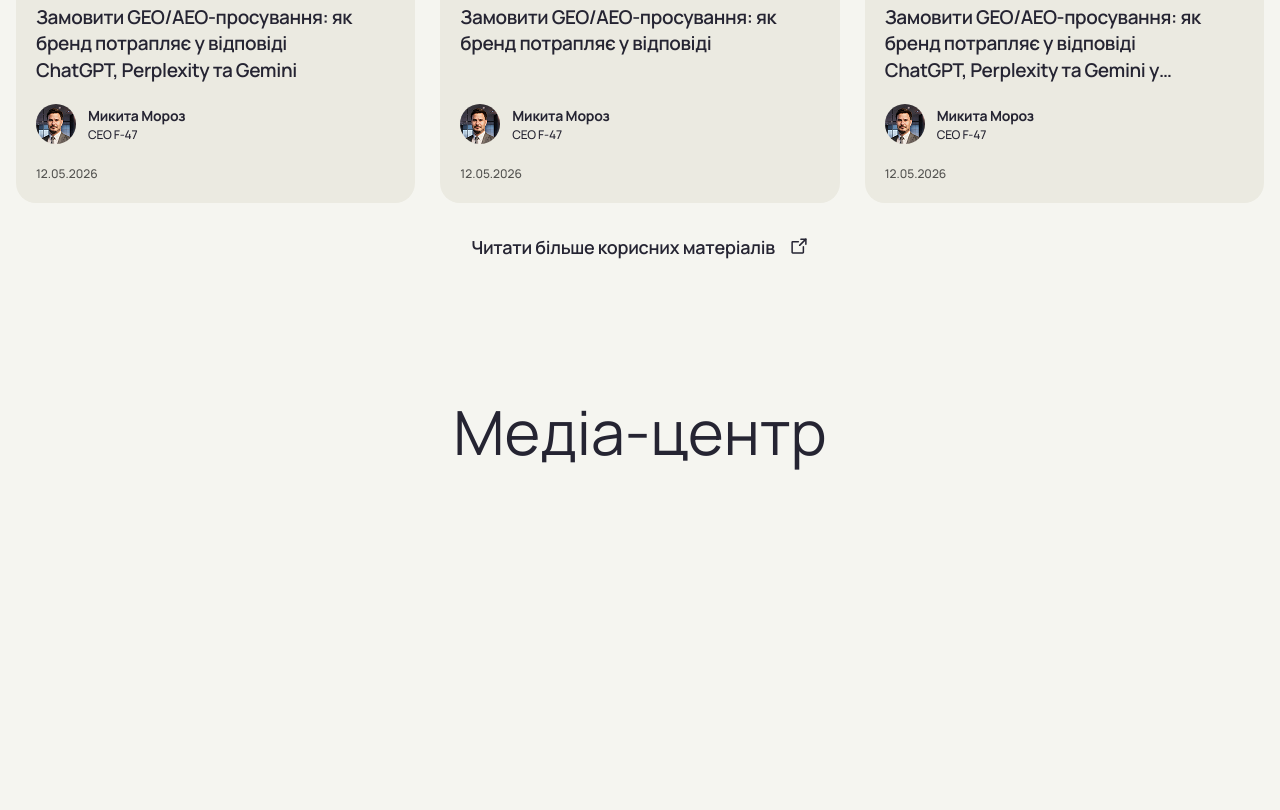
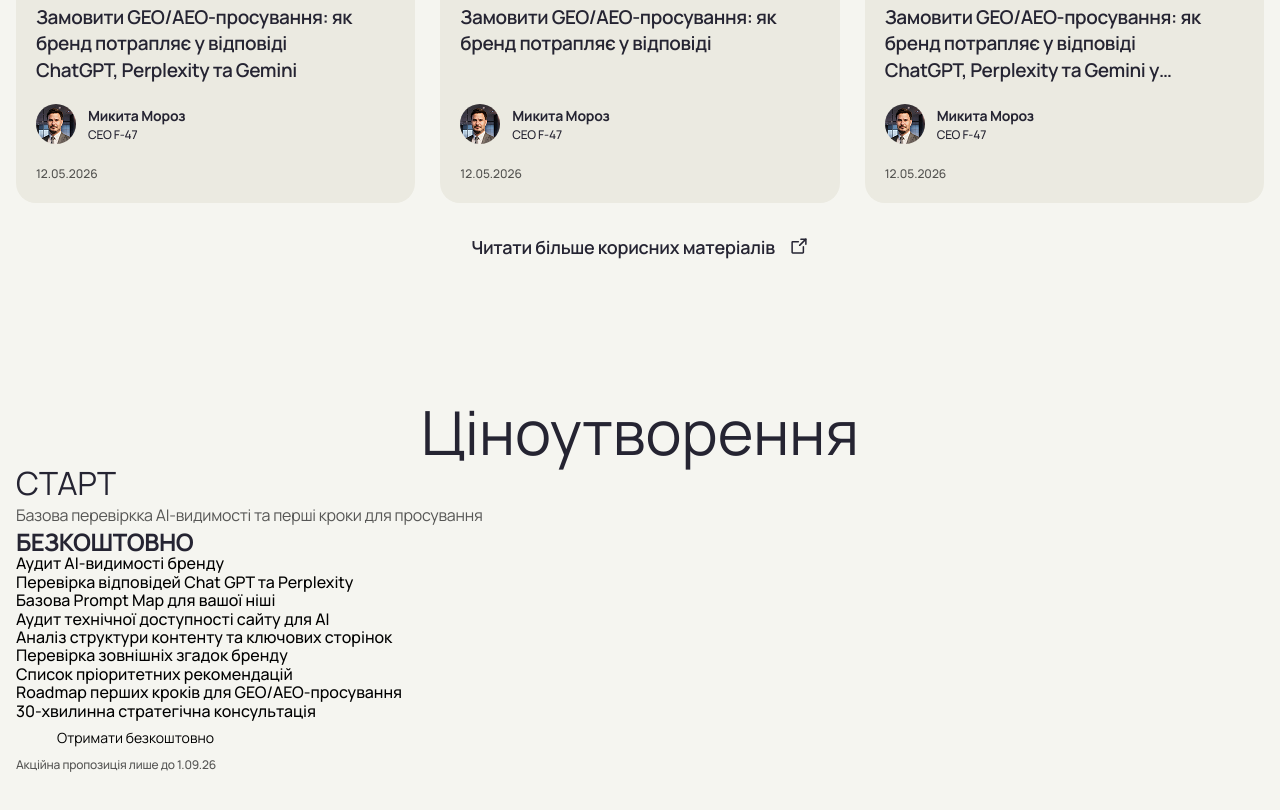
Before and after one commit to SerhSolncev/f47, a website: page home.html in a window 1280 px wide. Shown: the part 6055-6865 px from the top of the page. Before the commit the page ends 6658 px from the top, so only its background shows below. Drawn offline with Linux system fonts and the light colour scheme.

Commit message:
continue

```diff
--- a/home.html
+++ b/home.html
@@ -1199,10 +1199,40 @@
 	<div class="container">
 		<div class="price-section">
 			<div class="price-section__top text-center">
-				<h3 id="price-title" class="title title--type-5 color-dark">Медіа-центр</h3>
+				<h3 id="price-title" class="title title--type-5 color-dark">Ціноутворення</h3>
 			</div>
 			<div class="price-section__list">
-
+				<div class="price-card">
+					<div class="price-card__top">
+						<h4 class="title title--type-3 color-dark text-ttu">СТАРТ</h4>
+						<p class="simple-text simple-text--type-1 color-dark-sec lt-14">
+							Базова перевіркка AI-видимості та перші кроки для просування
+						</p>
+						<div class="price-row">
+							<div class="title title--type-8 color-dark text-ttu text-bolder lt-2">БЕЗКОШТОВНО</div>
+<!--							<p class="simple-text simple-text&#45;&#45;type-1 color-dark-sec lt-14">/ місяць</p>-->
+						</div>
+					</div>
+					<ul class="simple-ul">
+						<li>Аудит AI-видимості бренду</li>
+						<li>Перевірка відповідей Chat GPT та Perplexity</li>
+						<li>Базова Prompt Map для вашої ніші</li>
+						<li>Аудит технічної доступності сайту для AI</li>
+						<li>Аналіз структури контенту та ключових сторінок</li>
+						<li>Перевірка зовнішніх згадок бренду</li>
+						<li>Список пріоритетних рекомендацій</li>
+						<li>Roadmap перших кроків для GEO/AEO-просування</li>
+						<li>30-хвилинна стратегічна консультація</li>
+					</ul>
+					<div class="price-card__bottom">
+						<button type="button" class="btn btn--type-2 btn--light-bg" aria-label="Відкрити меню" aria-expanded="false" aria-controls="main-menu">
+							<span class="btn__text">Отримати безкоштовно</span>
+						</button>
+						<p class="simple-text simple-text--type-3 color-dark-sec lt-14">
+							Акційна пропозиція лише до 1.09.26
+						</p>
+					</div>
+				</div>
 			</div>
 		</div>
 	</div>
--- a/scss/ui/title.scss
+++ b/scss/ui/title.scss
@@ -83,6 +83,14 @@
 			font-size: get-rem(50);
 		}
 	}
+
+	&--type-8 {
+		font: 400 #{get-rem(22)}/1.2 $mainFont;
+
+		@media(min-width: 1280px) {
+			font-size: get-rem(24);
+		}
+	}
 }
 
 .simple-text {
```
Also changed, not shown: src/html/components/blocks/price-section.html (+32 -2 lines), css/main.css.
